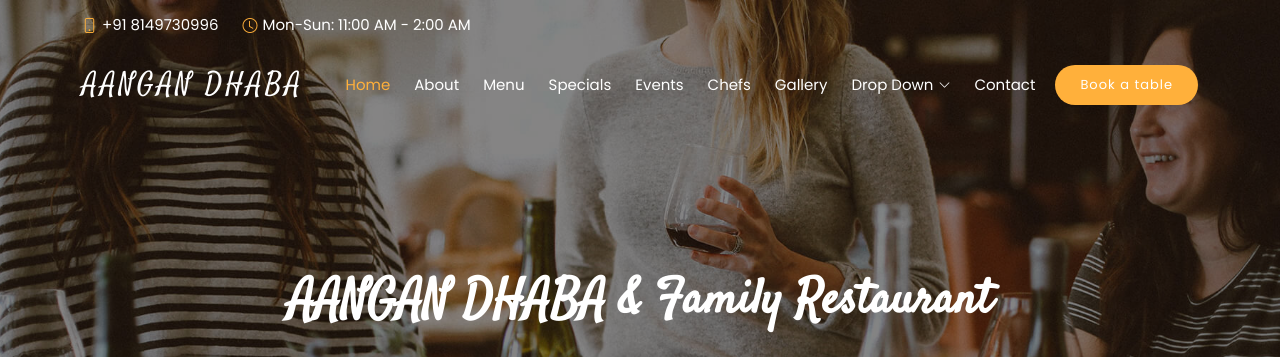
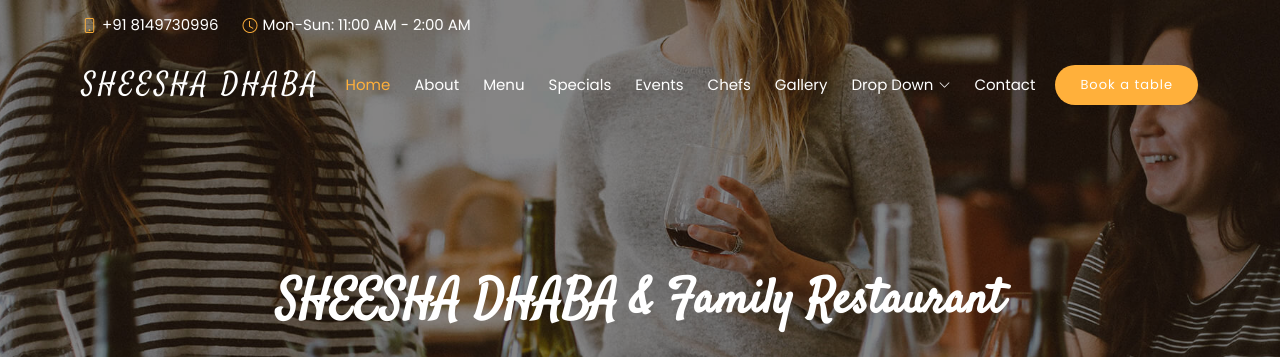
Before and after one commit to Shaikh-Amir777/my-Delicious, a plain HTML site: page index.html in a window 1280 px wide. Shown: the top 357 px of the page. Drawn offline with Linux system fonts and the light colour scheme.

Commit message:
NAME CHANGES

```diff
--- a/assets/css/style.css
+++ b/assets/css/style.css
@@ -1,6 +1,6 @@
 /**
-* Template Name: AANGAN DHABA
-* Template URL: https://bootstrapmade.com/AANGAN DHABA-free-restaurant-bootstrap-theme/
+* Template Name: SHEESHA  DHABA
+* Template URL: https://bootstrapmade.com/SHEESHA  DHABA-free-restaurant-bootstrap-theme/
 * Updated: Mar 17 2024 with Bootstrap v5.3.3
 * Author: BootstrapMade.com
 * License: https://bootstrapmade.com/license/
--- a/assets/js/main.js
+++ b/assets/js/main.js
@@ -1,6 +1,6 @@
 /**
-* Template Name: AANGAN DHABA
-* Template URL: https://bootstrapmade.com/AANGAN DHABA-free-restaurant-bootstrap-theme/
+* Template Name: SHEESHA  DHABA
+* Template URL: https://bootstrapmade.com/SHEESHA  DHABA-free-restaurant-bootstrap-theme/
 * Updated: Mar 17 2024 with Bootstrap v5.3.3
 * Author: BootstrapMade.com
 * License: https://bootstrapmade.com/license/
--- a/index.html
+++ b/index.html
@@ -5,7 +5,7 @@
   <meta charset="utf-8">
   <meta content="width=device-width, initial-scale=1.0" name="viewport">
 
-  <title>AANGAN DHABA</title>
+  <title>SHEESHA  DHABA</title>
   <meta content="" name="description">
   <meta content="" name="keywords">
 
@@ -28,8 +28,8 @@
   <link href="assets/css/style.css" rel="stylesheet">
 
   <!-- =======================================================
-  * Template Name: AANGAN DHABA
-  * Template URL: https://bootstrapmade.com/AANGAN DHABA-free-restaurant-bootstrap-theme/
+  * Template Name: SHEESHA  DHABA
+  * Template URL: https://bootstrapmade.com/SHEESHA  DHABA-free-restaurant-bootstrap-theme/
   * Updated: Mar 17 2024 with Bootstrap v5.3.3
   * Author: BootstrapMade.com
   * License: https://bootstrapmade.com/license/
@@ -51,7 +51,7 @@
     <div class="container-fluid container-xl d-flex align-items-center justify-content-between">
 
       <div class="logo me-auto">
-        <h1><a href="index.html">AANGAN DHABA</a></h1>
+        <h1><a href="index.html">SHEESHA  DHABA</a></h1>
         <!-- Uncomment below if you prefer to use an image logo -->
         <!-- <a href="index.html"><img src="assets/img/logo.png" alt="" class="img-fluid"></a>-->
       </div>
@@ -105,7 +105,7 @@
           <div class="carousel-item active" style="background-image: url(assets/img/slide/slide-1.jpg);">
             <div class="carousel-container">
               <div class="carousel-content">
-                <h2 class="animate__animated animate__fadeInDown"><span>AAGAN </span> DHABA</h2>
+                <h2 class="animate__animated animate__fadeInDown"><span>SHEESHA </span> DHABA</h2>
                 <p class="animate__animated animate__fadeInUp">Ut velit est quam dolor ad a aliquid qui aliquid. Sequi ea ut et est quaerat sequi nihil ut aliquam. Occaecati alias dolorem mollitia ut. Similique ea voluptatem. Esse doloremque accusamus repellendus deleniti vel. Minus et tempore modi architecto.</p>
                 <div>
                   <a href="#menu" class="btn-menu animate__animated animate__fadeInUp scrollto">Our Menu</a>
@@ -119,7 +119,7 @@
           <div class="carousel-item" style="background-image: url(assets/img/slide/slide-2.jpg);">
             <div class="carousel-container">
               <div class="carousel-content">
-                <h2 class="animate__animated animate__fadeInDown">AANGAN DHABA & Family Restaurant</h2>
+                <h2 class="animate__animated animate__fadeInDown">SHEESHA  DHABA & Family Restaurant</h2>
                 <p class="animate__animated animate__fadeInUp">Ut velit est quam dolor ad a aliquid qui aliquid. Sequi ea ut et est quaerat sequi nihil ut aliquam. Occaecati alias dolorem mollitia ut. Similique ea voluptatem. Esse doloremque accusamus repellendus deleniti vel. Minus et tempore modi architecto.</p>
                 <div>
                   <a href="#menu" class="btn-menu animate__animated animate__fadeInUp scrollto">Our Menu</a>
@@ -213,7 +213,7 @@
           <div class="col-lg-4">
             <div class="box">
               <span>01</span>
-              <h4>AANGAN DHABA & Family Restaurant</h4>
+              <h4>SHEESHA  DHABA & Family Restaurant</h4>
               <p>Ulamco laboris nisi ut aliquip ex ea commodo consequat. Et consectetur ducimus vero placeat</p>
             </div>
           </div>
@@ -265,7 +265,7 @@
               <a href="#">Lobster Bisque</a><span>$5.95</span>
             </div>
             <div class="menu-ingredients">
-              AANGAN DHABA & Family Restaurant
+              SHEESHA  DHABA & Family Restaurant
             </div>
           </div>
 
@@ -907,7 +907,7 @@
   <!-- ======= Footer ======= -->
   <footer id="footer">
     <div class="container">
-      <h3>AANGAN DHABA & Family Restaurant</h3>
+      <h3>SHEESHA  DHABA & Family Restaurant</h3>
       <p>And who are they, fleeing whom, are nothing themselves. The greatest pleasure arises from the toil of the body, the most frequent choice.</p>
       <div class="social-links">
         <a href="#" class="twitter"><i class="bx bxl-twitter"></i></a>
@@ -917,13 +917,13 @@
         <a href="#" class="linkedin"><i class="bx bxl-linkedin"></i></a>
       </div>
       <div class="copyright">
-        &copy; 2024 Copyright <strong><span>AANGAN DHABA</span></strong>. All Rights Reserved
+        &copy; 2024 Copyright <strong><span>SHEESHA  DHABA</span></strong>. All Rights Reserved
       </div>
       <div class="credits">
         <!-- All the links in the footer should remain intact. -->
         <!-- You can delete the links only if you purchased the pro version. -->
         <!-- Licensing information: https://bootstrapmade.com/license/ -->
-        <!-- Purchase the pro version with working PHP/AJAX contact form: https://bootstrapmade.com/AANGAN DHABA-free-restaurant-bootstrap-theme/ -->
+        <!-- Purchase the pro version with working PHP/AJAX contact form: https://bootstrapmade.com/SHEESHA  DHABA-free-restaurant-bootstrap-theme/ -->
         Designed by <a  >
         <!-- href="https://bootstrapmade.com/" -->
 
```
Also changed, not shown: inner-page.html (+7 -7 lines), Readme.txt, assets/scss/Readme.txt, forms/Readme.txt, 1 other file.
